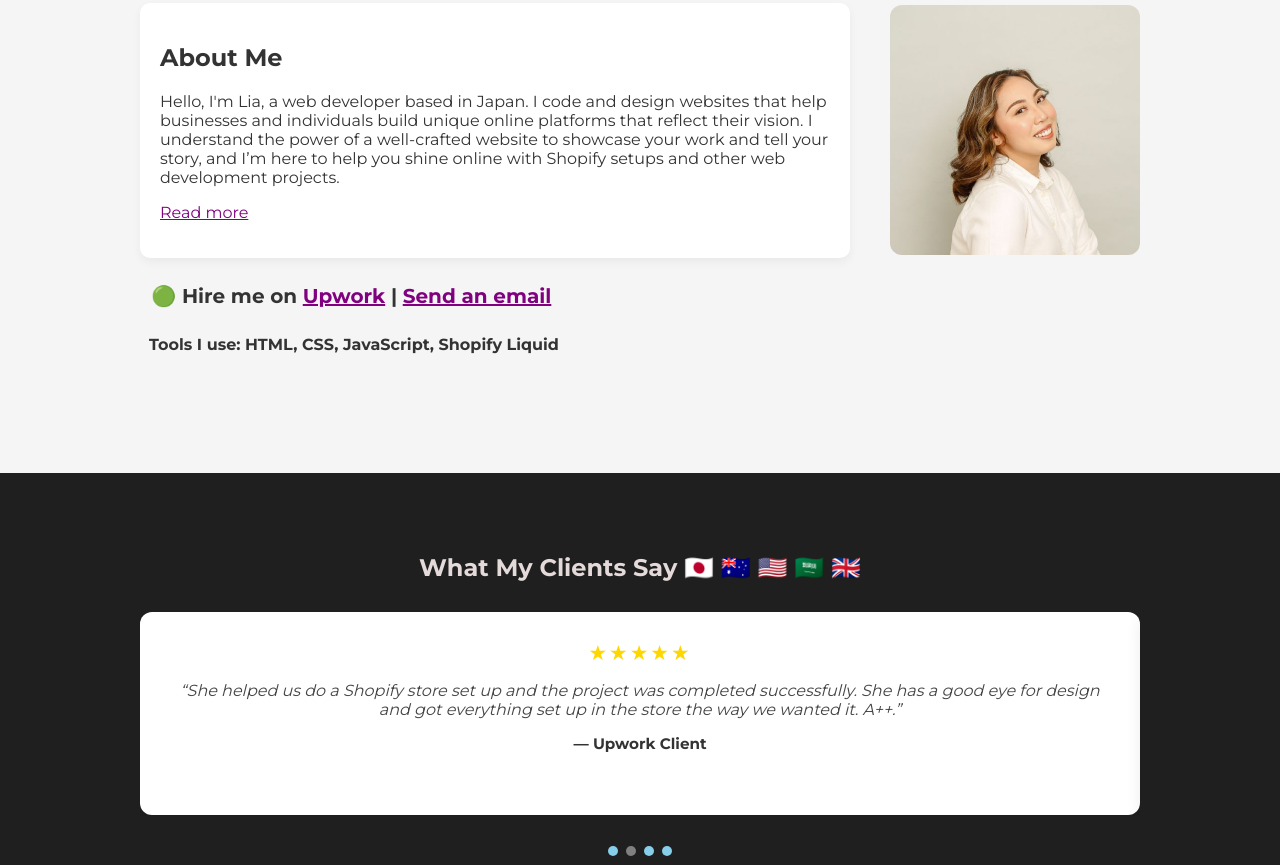
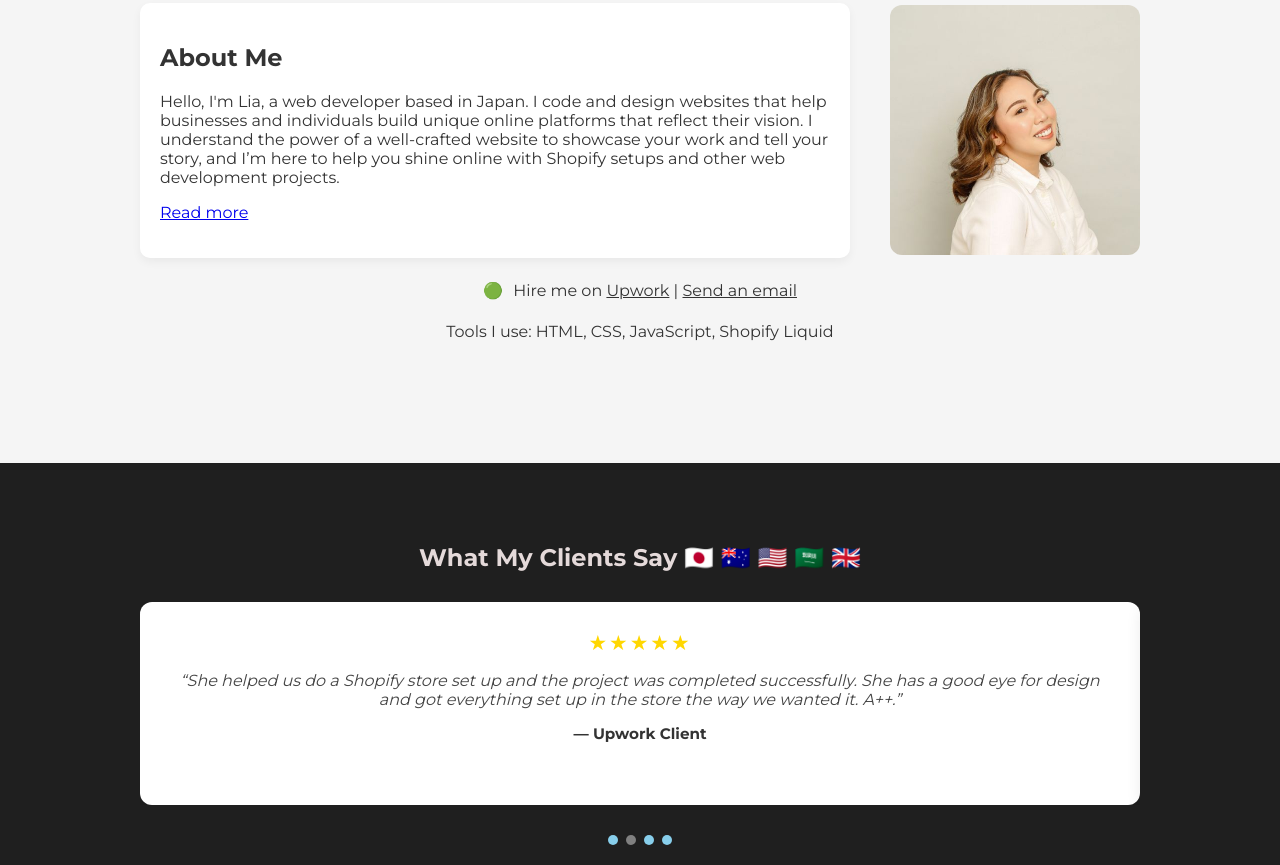
Before and after one commit to liacodev/liacodev, a plain HTML site: page index.html in a window 1280 px wide. Shown: the part 1015-1880 px from the top of the page. Drawn offline with Linux system fonts and the light colour scheme.

Commit message:
Update website

```diff
--- a/index.html
+++ b/index.html
@@ -35,9 +35,12 @@
       <img id="lia_pic" src="2x2 portfolio pic.jpg" alt="Me">
     </div>
     <div class="social-links">
-        <h4 style="font-size: 20px;">&nbsp;&nbsp;🟢 Hire me on <a href="https://www.upwork.com/freelancers/~01bcc91c85dceb26e0?mp_source=share">Upwork</a> | <a href=#contact>Send an email</a></h4>
-        <h4> &nbsp;&nbsp;Tools I use: HTML, CSS, JavaScript, Shopify Liquid</h4>
-      </div>
+      <p><span class="emoji">🟢</span> Hire me on
+        <a href="https://www.upwork.com/freelancers/~01bcc91c85dceb26e0?mp_source=share">Upwork</a> |
+        <a href="#contact">Send an email</a>
+      </p>
+      <p>Tools I use: HTML, CSS, JavaScript, Shopify Liquid</p>
+    </div>
   </section>
   <br>
   <br>
--- a/styles.css
+++ b/styles.css
@@ -71,6 +71,29 @@ body {
     padding-top: 50px;
   }
 
+  .social-links {
+  margin: 20px auto;
+  max-width: 600px;   /* keeps it centered and not too wide */
+  padding: 0 15px;    /* adds breathing room on mobile */
+  font-size: 16px;
+  line-height: 1.6;
+  text-align: center;
+}
+
+.social-links a {
+  color: inherit;
+  text-decoration: underline;
+}
+
+.social-links a:hover {
+  color: gray;
+}
+
+@media (max-width: 480px) {
+  .social-links {
+    font-size: 14px;  /* slightly smaller on small screens */
+  }
+}
 
 
   /* Enable smooth scrolling for the whole page */
@@ -78,12 +101,10 @@ html {
     scroll-behavior: smooth;
   }
 
-  a{
-    color: purple;
+  .social-links .emoji {
+    margin-right: 6px; /* adds space between the emoji and the text */
   }
-  a:visited{
-    color: gray;
-  }
+
   /* Sections (Latter Part) */
   .section {
     padding: 60px 20px;
```
